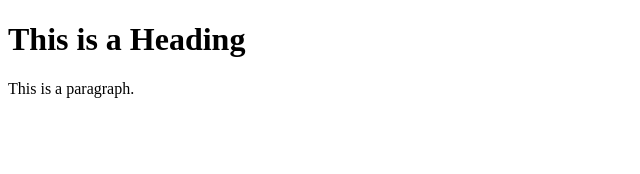
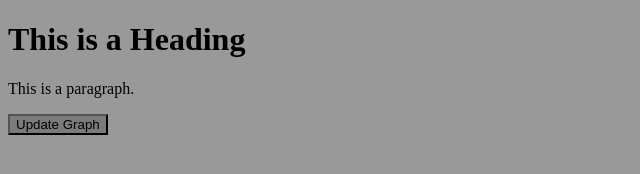
Before and after one commit to cmorgenfeld/MA389, a plain HTML site: page index.html in a window 1280 px wide. Shown: the whole page, without its empty margins (0-640 px from the left). Drawn offline with Linux system fonts and the light colour scheme.

Commit message:
Update index.html

```diff
--- a/index.html
+++ b/index.html
@@ -2,11 +2,33 @@
 <html>
 <head>
   <title>Ian Finch's Site</title>
+  <style>
+    html {
+      background-color: rgba(0,0,0,0.4);
+    }
+
+    .update-button {
+      background-color: rgba(0,0,0,0.2);
+
+      transition: background-color 0.5s,
+        color 0.5s;
+    }
+
+    .update-button:hover {
+      background-color: rgba(0,0,0,0.6);
+      color: white;
+    }
+
+  </style>
 </head>
 <body>
 
   <h1>This is a Heading</h1>
   <p>This is a paragraph.</p>
 
+  <button class="update-button">
+    Update Graph
+  </button>
+
 </body>
 </html>
```
